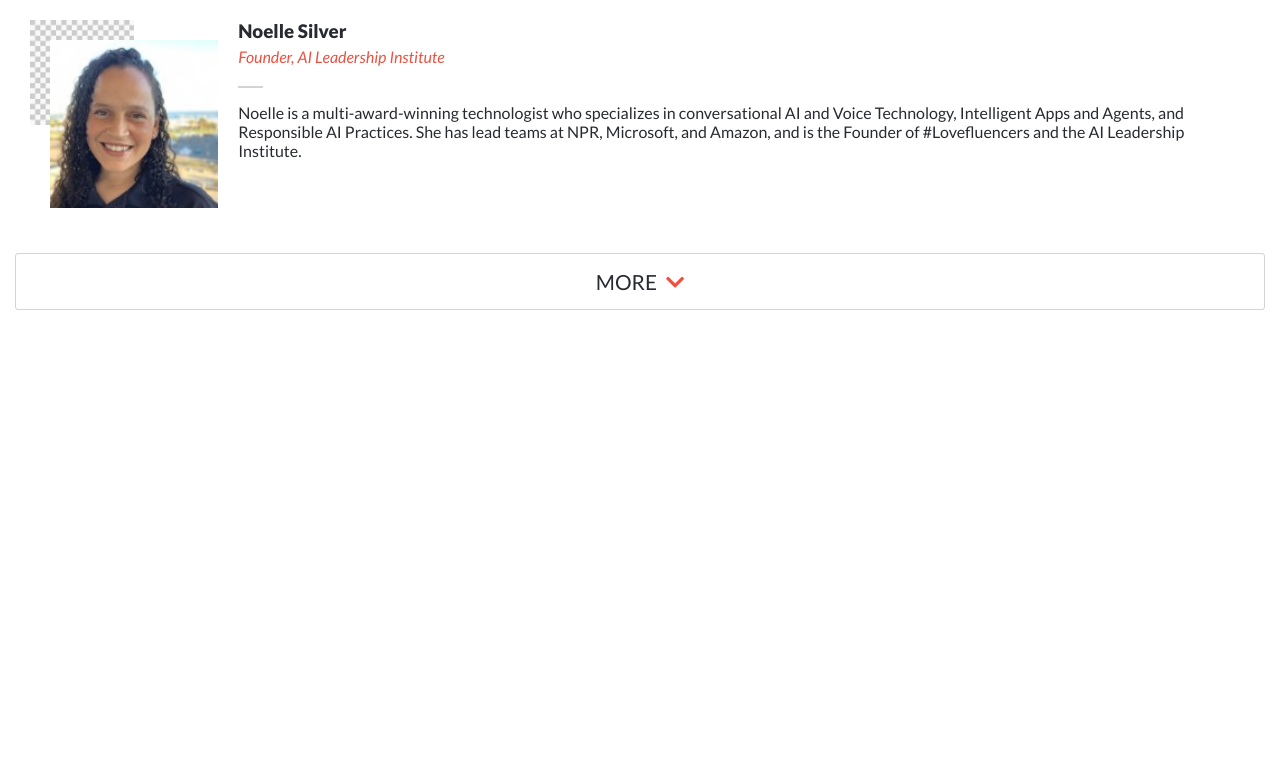
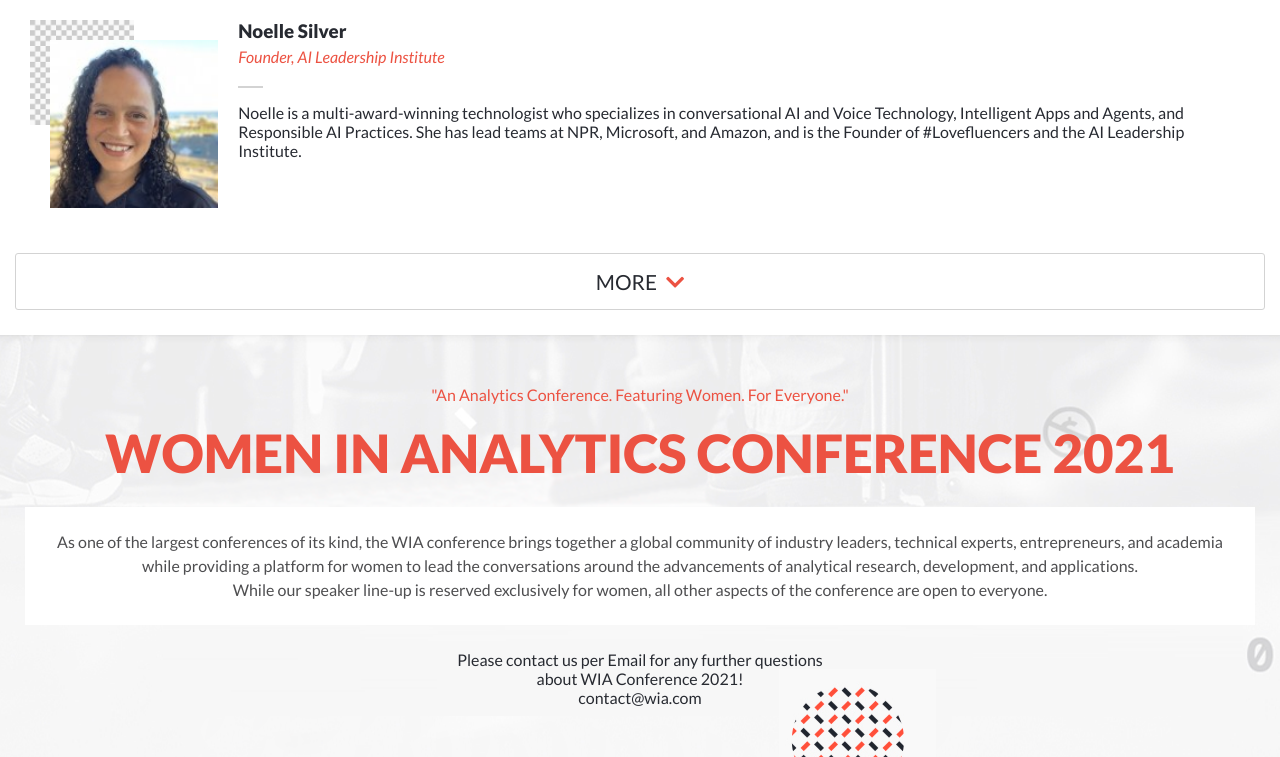
Before and after one commit to toliboff/Conference, a website: page index.html in a window 1280 px wide. Shown: the part 2183-2940 px from the top of the page. Before the commit the page ends 2518 px from the top, so only its background shows below. Drawn offline with Linux system fonts and the light colour scheme.

Commit message:
Add Contact section

```diff
--- a/index.html
+++ b/index.html
@@ -135,6 +135,18 @@
     <button class="more-btn">MORE <i class="fas fa-chevron-down"></i></button>
   </section>
 
+  <section class="contact centered">
+      <span class="moto">"An Analytics Conference. Featuring Women. For Everyone."</span>
+      <h1 class="page-title">WOMEN IN ANALYTICS CONFERENCE 2021</h1>
+      <p class="intro">
+        As one of the largest conferences of its kind, the WIA conference brings together a global community of industry leaders, technical experts, entrepreneurs, and academia while providing a platform for women to lead the conversations around the advancements of analytical research, development, and applications.
+        <br>While our speaker line-up is reserved exclusively for women, all other aspects of the conference are open to everyone.
+      </p>
+      <p >
+        Please contact us per Email for any further questions <br />about WIA Conference 2021!
+      </p>
+      <a href="mailto:contact@wia.com">contact@wia.com</a>
+  </section>
   <script src="script.js"></script>
 </body>
 </html>
--- a/style.css
+++ b/style.css
@@ -187,3 +187,18 @@ ul {
   color: #ec5242;
   margin-left: 5px;
 }
+
+/* CONTACT SECTION */
+.contact {
+  padding: 50px 25px;
+  background: url("./images/background.png");
+}
+
+.contact .intro {
+  background: #fff;
+  margin: 25px 0;
+}
+
+.contact .page-title {
+  margin: 20px 0;
+}
```
Also changed, not shown: images/wia-logo2021.png (added).
